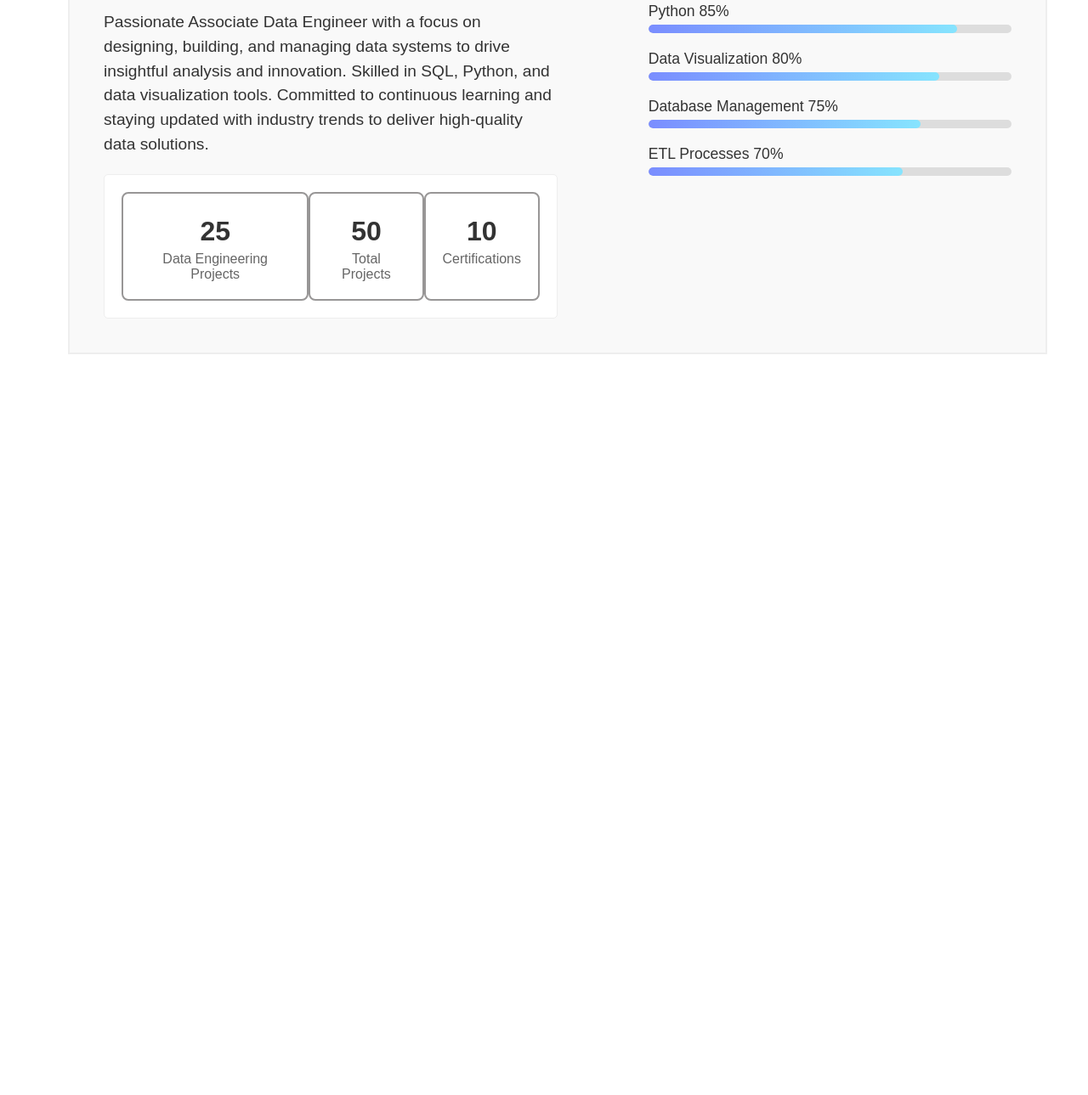
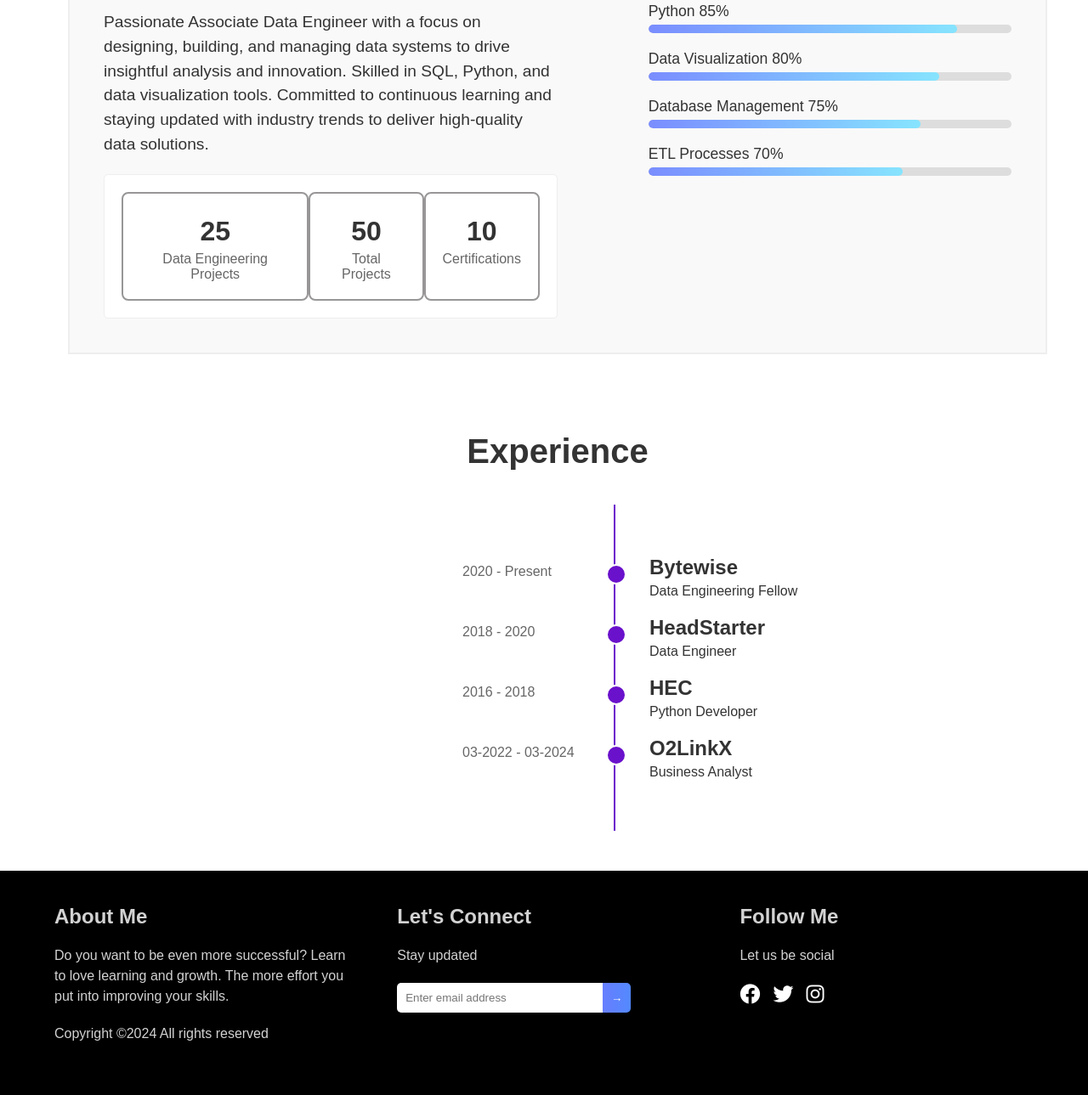
Before and after one commit to 77-Ismail/ismailkhan, a website: page index.html in a window 1280 px wide. Shown: the part 706-1995 px from the top of the page at 85% size. Before the commit the page ends 1128 px from the top, so only its background shows below. Drawn offline with Linux system fonts and the light colour scheme.

Commit message:
Update index.html

```diff
--- a/index.html
+++ b/index.html
@@ -119,6 +119,73 @@
         </div>
     </section>
 
+    <!-- Experience Section -->
+    <section class="experience-section">
+        <div class="container">
+            <h1>Experience</h1>
+            <div class="timeline">
+                <div class="timeline-item">
+                    <div class="timeline-date">2020 - Present</div>
+                    <div class="timeline-content">
+                        <h2>Bytewise</h2>
+                        <p>Data Engineering Fellow</p>
+                    </div>
+                </div>
+                <div class="timeline-item">
+                    <div class="timeline-date">2018 - 2020</div>
+                    <div class="timeline-content">
+                        <h2>HeadStarter </h2>
+                        <p>Data Engineer</p>
+                    </div>
+                </div>
+                <div class="timeline-item">
+                    <div class="timeline-date">2016 - 2018</div>
+                    <div class="timeline-content">
+                        <h2>HEC</h2>
+                        <p>Python Developer</p>
+                    </div>
+                </div>
+                <div class="timeline-item">
+                    <div class="timeline-date">03-2022 - 03-2024</div>
+                    <div class="timeline-content">
+                        <h2>O2LinkX</h2>
+                        <p>Business Analyst</p>
+                    </div>
+                </div>
+            </div>
+        </div>
+    </section>
+
+    <!-- Footer Section -->
+    <footer>
+        <div class="footer-container">
+            <div class="footer-column">
+                <h3>About Me</h3>
+                <p>Do you want to be even more successful? Learn to love learning and growth. The more effort you put
+                    into improving your skills.</p>
+                <p>Copyright ©2024 All rights reserved</p>
+            </div>
+            <div class="footer-column">
+                <h3>Let's Connect</h3>
+                <p>Stay updated </p>
+                <form action="#">
+                    <input type="email" placeholder="Enter email address" required>
+                    <button type="submit">→</button>
+                </form>
+            </div>
+            <div class="footer-column">
+                <h3>Follow Me</h3>
+                <p>Let us be social</p>
+                <div class="social-icons">
+                    <a href="#"><i class="fab fa-facebook"></i></a>
+                    <a href="#"><i class="fab fa-twitter"></i></a>
+                    <a href="#"><i class="fab fa-instagram"></i></a>
+                </div>
+            </div>
+        </div>
+    </footer>
+
+
 
     <script>
         document.querySelector('.menu-toggle').addEventListener('click', function () {
```
